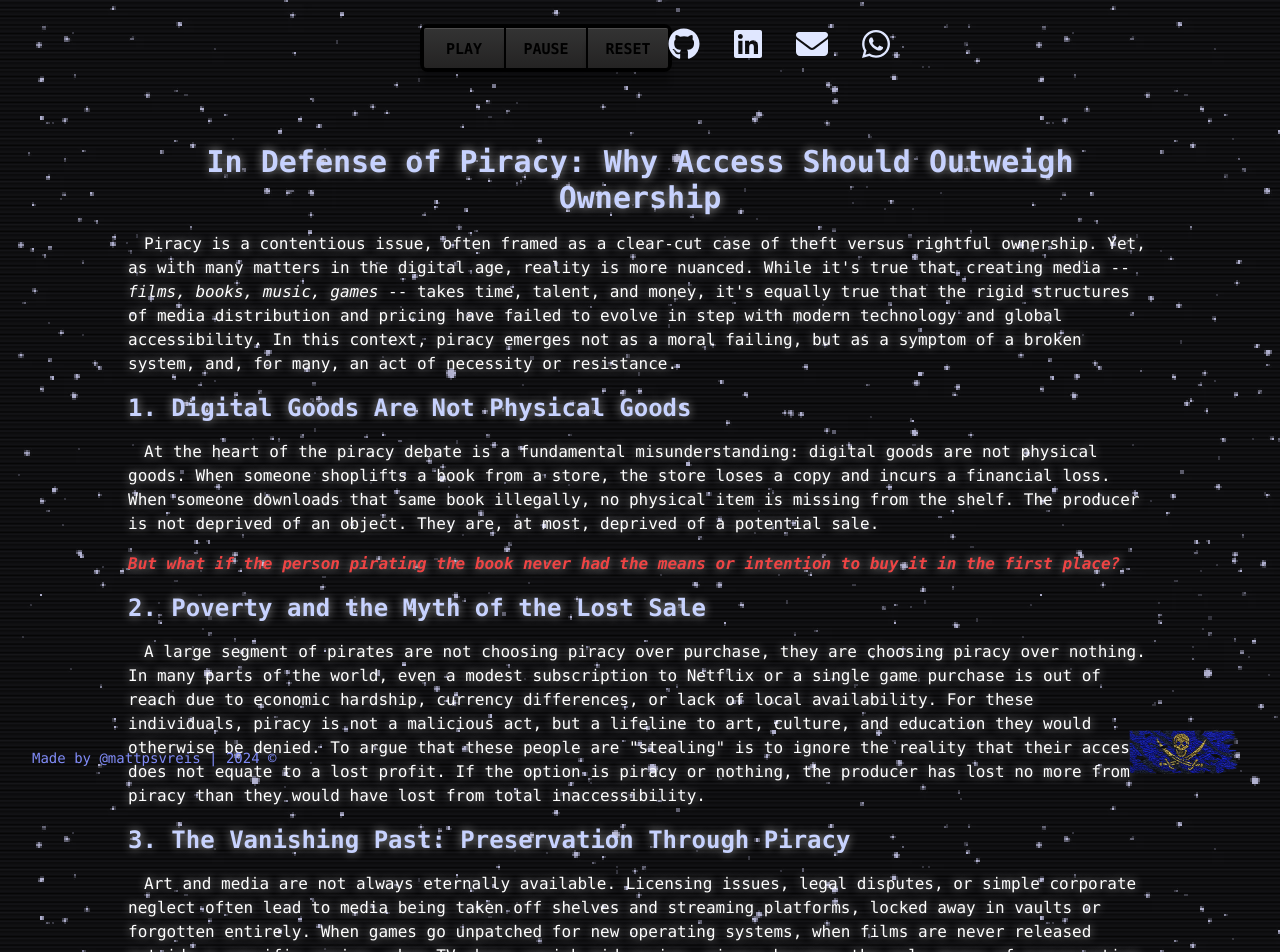
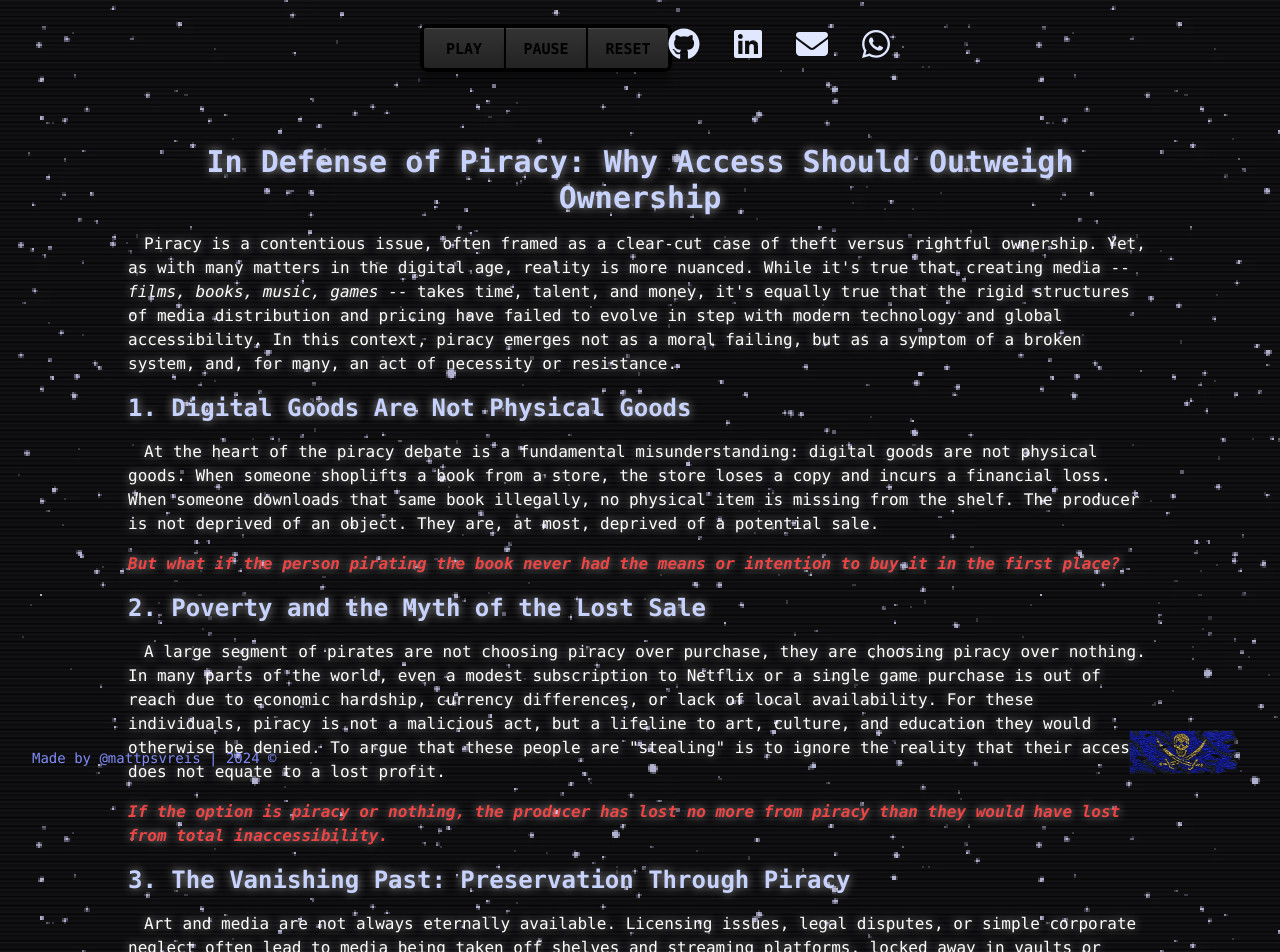
Before and after one commit to mattpsvreis/mattpsvreis-portfolio, a React (Vite) app: page /piracy in a window 1280 px wide. Shown: the top 952 px of the page. Built offline with nearby package versions, Linux system fonts and the light colour scheme; a web font is replaced by a local one.

Commit message:
feat: changed 2. on piracy

```diff
--- a/src/pages/piracy/index.tsx
+++ b/src/pages/piracy/index.tsx
@@ -55,9 +55,16 @@ export const Piracy: FC = () => {
             malicious act, but a lifeline to art, culture, and education they
             would otherwise be denied. To argue that these people are "stealing"
             is to ignore the reality that their access does not equate to a lost
-            profit. If the option is piracy or nothing, the producer has lost no
-            more from piracy than they would have lost from total
-            inaccessibility.
+            profit.
+          </p>
+          <p className='mt-4 text-red-500'>
+            <b>
+              <i>
+                If the option is piracy or nothing, the producer has lost no
+                more from piracy than they would have lost from total
+                inaccessibility.
+              </i>
+            </b>
           </p>
           <h2 className='mt-4 text-2xl font-bold text-indigo-200'>
             3. The Vanishing Past: Preservation Through Piracy
```
